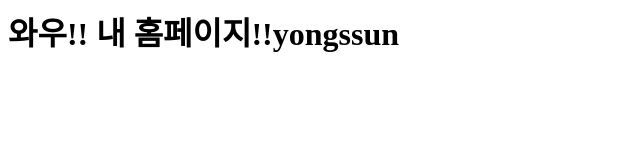
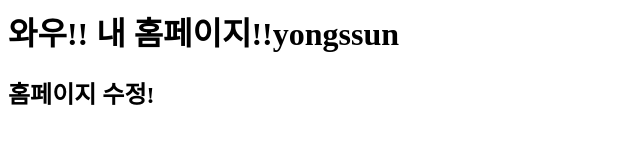
Before and after one commit to Yongssun/yongssun.github.io, a plain HTML site: page index.html in a window 1280 px wide. Shown: the whole page, without its empty margins (0-640 px from the left). Drawn offline with Linux system fonts and the light colour scheme.

Commit message:
Update index.html

```diff
--- a/index.html
+++ b/index.html
@@ -1 +1,2 @@
 <h1>와우!! 내 홈페이지!!yongssun</h1>
+<h2>홈페이지 수정!</h2>
```
